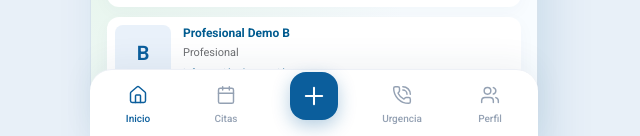
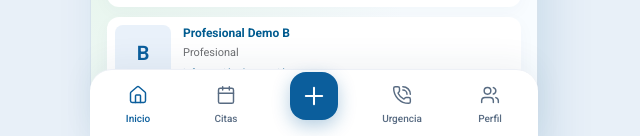
Before and after one commit to equantum-py/vitalis-demo, a Next.js app: page /paciente in a window 1280 px wide. Shown: the part 662-798 px from the top of the page, without its empty margins (326-966 px from the left). Built offline with nearby package versions, Linux system fonts and the light colour scheme.

Commit message:
fix(qa): actualizar prueba de acceso y contraste de navegación

```diff
--- a/components/TabBar.tsx
+++ b/components/TabBar.tsx
@@ -18,7 +18,7 @@ export function TabBar() {
       {items.map((item) => {
         const activa = item.href === "/paciente" ? ruta === item.href : ruta.startsWith(item.href);
         return (
-          <Link key={item.label} href={item.href} aria-current={activa ? "page" : undefined} className={`flex min-h-[68px] min-w-0 flex-col items-center justify-center gap-1 text-center text-[10px] font-medium focus-visible:outline-2 focus-visible:outline-[#0b5e9c] ${activa ? "text-[#0b5e9c]" : "text-[#94a1b3]"}`} aria-label={item.label}>
+          <Link key={item.label} href={item.href} aria-current={activa ? "page" : undefined} className={`flex min-h-[68px] min-w-0 flex-col items-center justify-center gap-1 text-center text-[10px] font-medium focus-visible:outline-2 focus-visible:outline-[#0b5e9c] ${activa ? "text-[#0b5e9c]" : "text-[#586b82]"}`} aria-label={item.label}>
             <span className={`flex items-center justify-center ${item.primary ? "size-12 -translate-y-2 rounded-2xl bg-[#0b5e9c] text-white shadow-[0_6px_18px_#0b5e9c4d]" : "size-6"}`}>
               <Icono nombre={item.icon} className={item.primary ? "size-7" : "size-5"} />
             </span>
```
